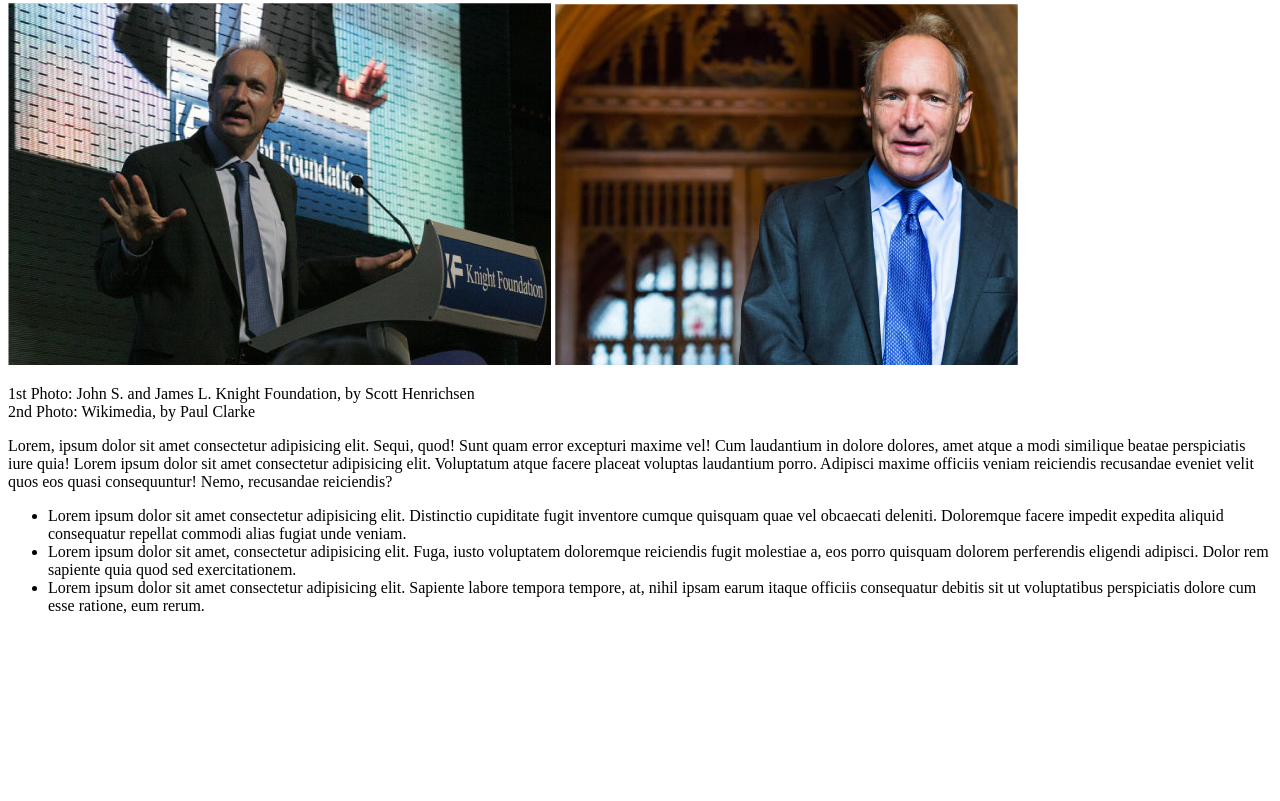
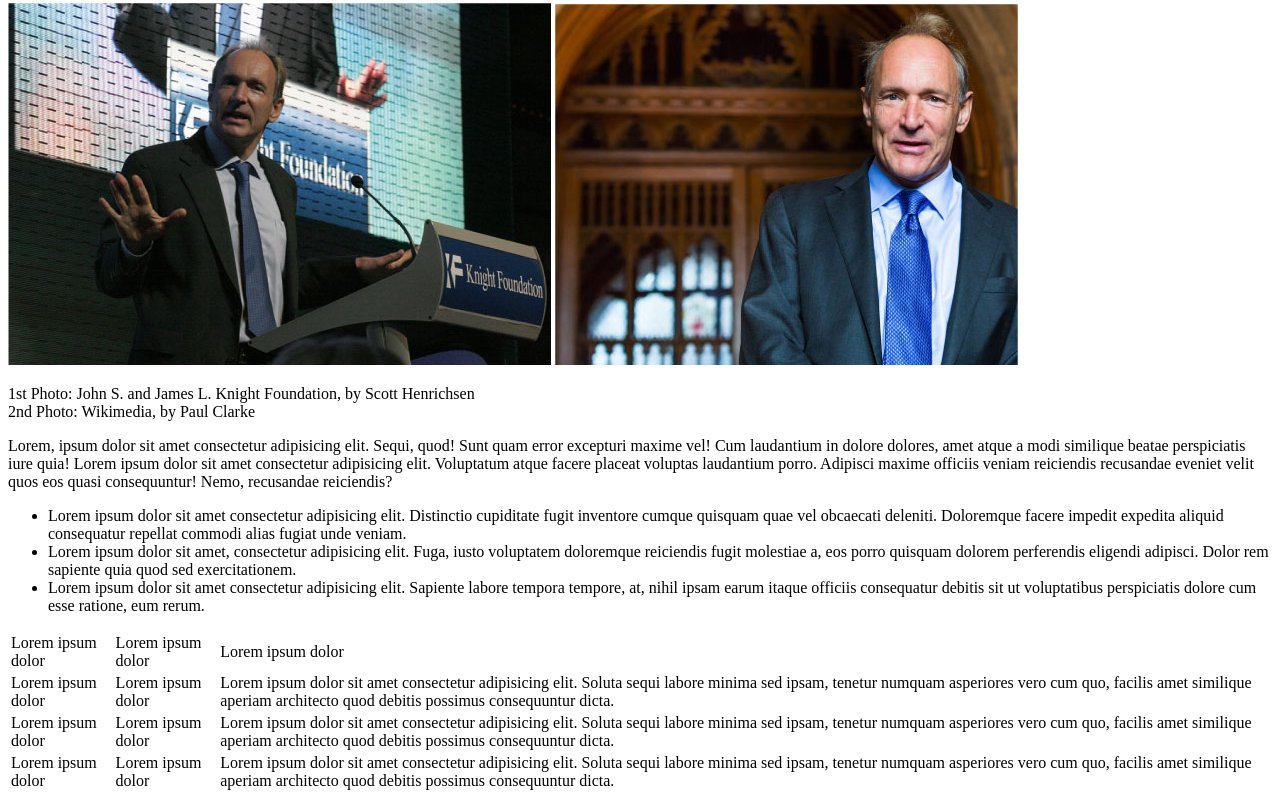
Before and after one commit to Francesco-Valentino/html-css-booleaner, a plain HTML site: page index.html in a window 1280 px wide. Shown: the part 465-1266 px from the top of the page. Before the commit the page ends 1104 px from the top, so only its background shows below. Drawn offline with Linux system fonts and the light colour scheme.

Commit message:
table filled with text

```diff
--- a/index.html
+++ b/index.html
@@ -61,14 +61,67 @@
             <section>
               <table>
                 <thead>
+                    <tr>
+                        <td>
+                            Lorem ipsum dolor
+                        </td>
 
+                        <td>
+                            Lorem ipsum dolor
+                        </td>
+
+                        <td>
+                            Lorem ipsum dolor
+                        </td>
+                    </tr>
                 </thead>
 
                 <tbody>
+                    <tr>
+                        <td>
+                            Lorem ipsum dolor
+                        </td>
 
+                        <td>
+                            Lorem ipsum dolor
+                        </td>
+
+                        <td>
+                            Lorem ipsum dolor sit amet consectetur adipisicing elit. Soluta sequi labore minima sed ipsam, tenetur numquam asperiores vero cum quo, facilis amet similique aperiam architecto quod debitis possimus consequuntur dicta.
+                        </td>
+                    </tr>
+
+                    <tr>
+                        <td>
+                            Lorem ipsum dolor
+                        </td>
+
+                        <td>
+                            Lorem ipsum dolor
+                        </td>
+
+                        <td>
+                            Lorem ipsum dolor sit amet consectetur adipisicing elit. Soluta sequi labore minima sed ipsam, tenetur numquam asperiores vero cum quo, facilis amet similique aperiam architecto quod debitis possimus consequuntur dicta.
+                        </td>
+                    </tr>
+
+                    <tr>
+                        <td>
+                            Lorem ipsum dolor
+                        </td>
+
+                        <td>
+                            Lorem ipsum dolor
+                        </td>
+
+                        <td>
+                            Lorem ipsum dolor sit amet consectetur adipisicing elit. Soluta sequi labore minima sed ipsam, tenetur numquam asperiores vero cum quo, facilis amet similique aperiam architecto quod debitis possimus consequuntur dicta.
+                        </td>
+                    </tr>
                 </tbody>
               </table>
             </section>
+
             <section></section>
         </main>
 
```
